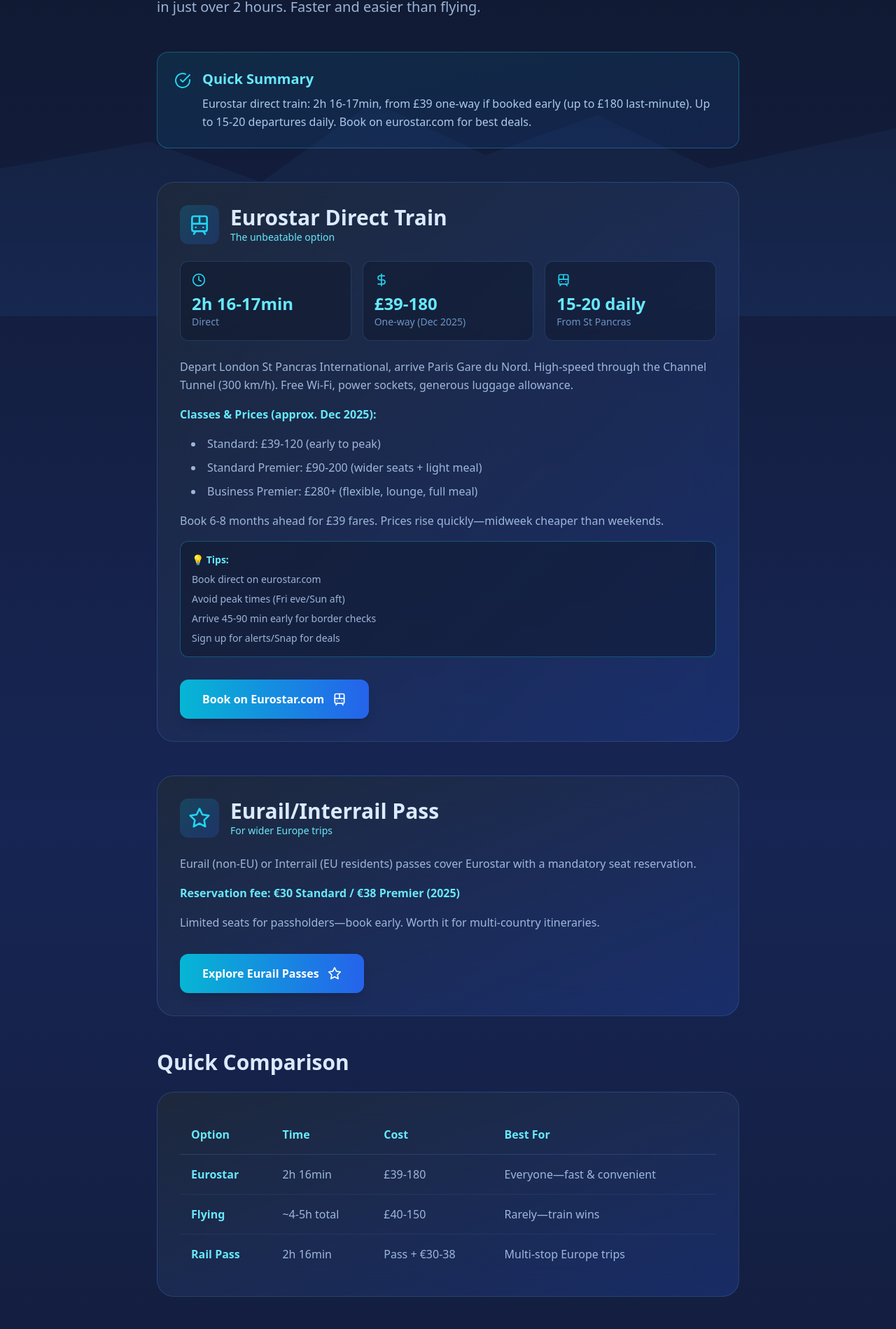
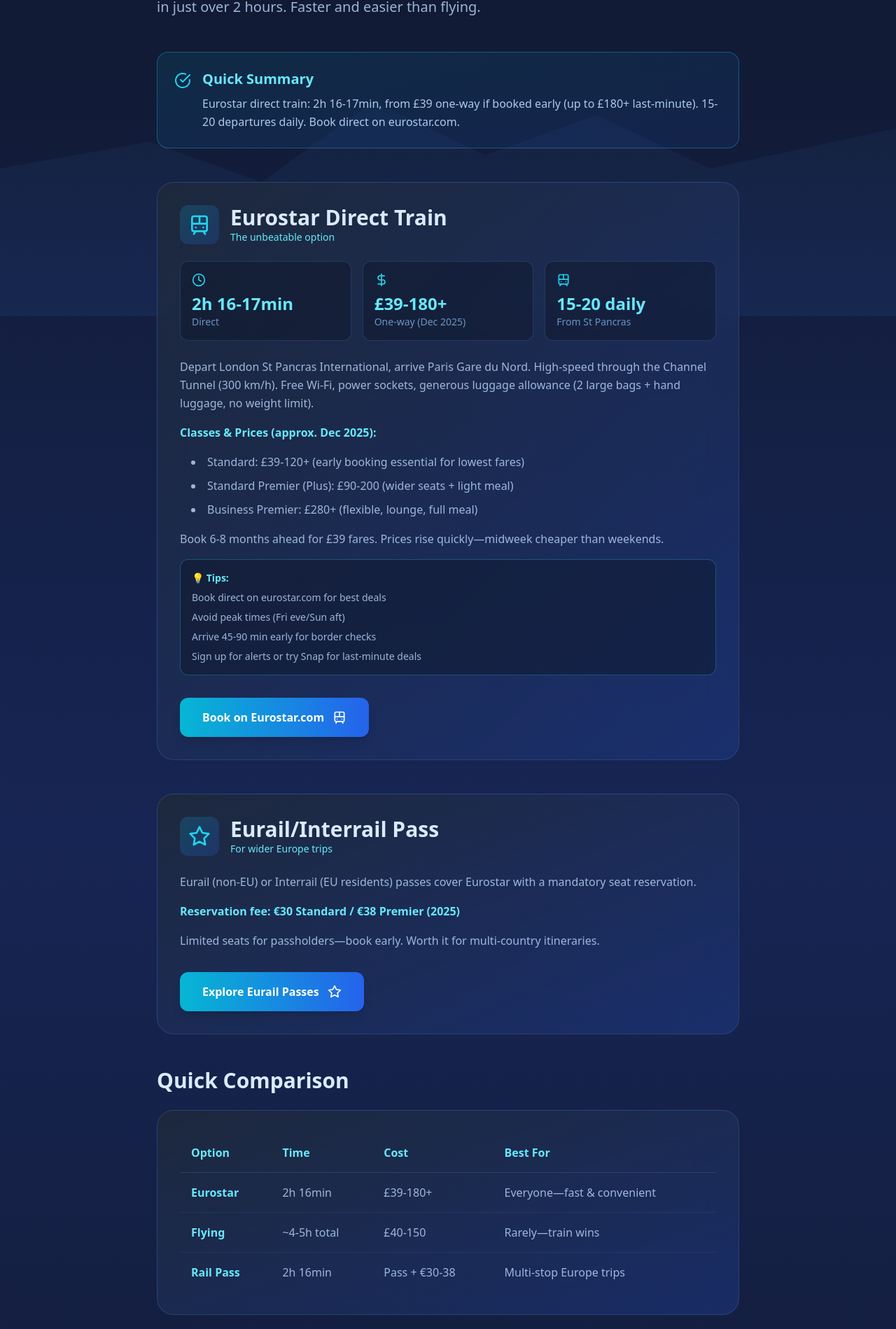
Before and after one commit to michaeljomahoney1985/get-me-there, a Next.js app: page /london-to-paris in a window 1280 px wide. Shown: the part 348-2247 px from the top of the page at 70% size. Built offline with nearby package versions, Linux system fonts and the light colour scheme.

Commit message:
Update london-to-paris.js

```diff
--- a/pages/london-to-paris.js
+++ b/pages/london-to-paris.js
@@ -61,7 +61,7 @@
 
         <p className="text-xl text-blue-200/80 leading-relaxed mb-12">
           The iconic high-speed Eurostar journey from London to Paris—city centre to city centre in just over 2 hours. Faster and easier than flying.
-        </p><grok:render card_id="b6f04f" card_type="image_card" type="render_searched_image"></grok:render><grok:render card_id="5f105e" card_type="image_card" type="render_searched_image"></grok:render><grok:render card_id="f99371" card_type="image_card" type="render_searched_image"></grok:render><grok:render card_id="49bde6" card_type="image_card" type="render_searched_image"></grok:render><grok:render card_id="01b4bd" card_type="image_card" type="render_searched_image"></grok:render><grok:render card_id="97e747" card_type="image_card" type="render_searched_image"></grok:render>
+        </p>
 
         <div className="bg-gradient-to-br from-cyan-500/10 to-blue-600/10 border border-cyan-400/30 rounded-2xl p-6 mb-12">
           <div className="flex items-start gap-4">
@@ -69,7 +69,7 @@
             <div>
               <h3 className="text-xl font-bold text-cyan-300 mb-2">Quick Summary</h3>
               <p className="text-blue-200/90 leading-relaxed">
-                Eurostar direct train: 2h 16-17min, from £39 one-way if booked early (up to £180 last-minute). Up to 15-20 departures daily. Book on eurostar.com for best deals.
+                Eurostar direct train: 2h 16-17min, from £39 one-way if booked early (up to £180+ last-minute). 15-20 departures daily. Book direct on eurostar.com.
               </p>
             </div>
           </div>
@@ -95,7 +95,7 @@
               </div>
               <div className="bg-slate-900/50 rounded-xl p-4 border border-blue-400/20">
                 <DollarSign className="w-5 h-5 text-cyan-400 mb-2" />
-                <div className="text-2xl font-bold text-cyan-300">£39-180</div>
+                <div className="text-2xl font-bold text-cyan-300">£39-180+</div>
                 <div className="text-sm text-blue-300/70">One-way (Dec 2025)</div>
               </div>
               <div className="bg-slate-900/50 rounded-xl p-4 border border-blue-400/20">
@@ -106,12 +106,12 @@
             </div>
 
             <div className="space-y-4 text-blue-200/80 leading-relaxed">
-              <p>Depart London St Pancras International, arrive Paris Gare du Nord. High-speed through the Channel Tunnel (300 km/h). Free Wi-Fi, power sockets, generous luggage allowance.</p>
+              <p>Depart London St Pancras International, arrive Paris Gare du Nord. High-speed through the Channel Tunnel (300 km/h). Free Wi-Fi, power sockets, generous luggage allowance (2 large bags + hand luggage, no weight limit).</p>
 
               <p className="font-semibold text-cyan-300">Classes & Prices (approx. Dec 2025):</p>
               <ul className="list-disc list-inside space-y-2 ml-4">
-                <li>Standard: £39-120 (early to peak)</li>
-                <li>Standard Premier: £90-200 (wider seats + light meal)</li>
+                <li>Standard: £39-120+ (early booking essential for lowest fares)</li>
+                <li>Standard Premier (Plus): £90-200 (wider seats + light meal)</li>
                 <li>Business Premier: £280+ (flexible, lounge, full meal)</li>
               </ul>
 
@@ -120,13 +120,13 @@
               <div className="bg-slate-900/50 border border-cyan-400/30 rounded-xl p-4">
                 <p className="text-sm text-cyan-300 font-semibold mb-2">💡 Tips:</p>
                 <ul className="text-sm space-y-2">
-                  <li>Book direct on eurostar.com</li>
+                  <li>Book direct on eurostar.com for best deals</li>
                   <li>Avoid peak times (Fri eve/Sun aft)</li>
                   <li>Arrive 45-90 min early for border checks</li>
-                  <li>Sign up for alerts/Snap for deals</li>
+                  <li>Sign up for alerts or try Snap for last-minute deals</li>
                 </ul>
               </div>
-            </div><grok:render card_id="655ea5" card_type="image_card" type="render_searched_image"></grok:render><grok:render card_id="7d4407" card_type="image_card" type="render_searched_image"></grok:render><grok:render card_id="ad2d6f" card_type="image_card" type="render_searched_image"></grok:render><grok:render card_id="e2a88f" card_type="image_card" type="render_searched_image"></grok:render><grok:render card_id="1ecc45" card_type="image_card" type="render_searched_image"></grok:render><grok:render card_id="01864a" card_type="image_card" type="render_searched_image"></grok:render>
+            </div>
 
             <div className="mt-8">
               <a href="https://www.eurostar.com/uk-en" target="_blank" rel="noopener noreferrer" className="inline-flex items-center gap-3 px-8 py-4 bg-gradient-to-r from-cyan-500 to-blue-600 hover:from-cyan-400 hover:to-blue-500 rounded-xl font-semibold text-white shadow-lg transition-all duration-300">
@@ -135,7 +135,7 @@
               </a>
             </div>
           </div>
-        </section><grok:render card_id="7c5545" card_type="image_card" type="render_searched_image"></grok:render><grok:render card_id="b6f7a5" card_type="image_card" type="render_searched_image"></grok:render><grok:render card_id="e70634" card_type="image_card" type="render_searched_image"></grok:render><grok:render card_id="bc306b" card_type="image_card" type="render_searched_image"></grok:render><grok:render card_id="88723c" card_type="image_card" type="render_searched_image"></grok:render><grok:render card_id="4c8340" card_type="image_card" type="render_searched_image"></grok:render>
+        </section>
 
         <section className="mb-12">
           <div className="bg-gradient-to-br from-slate-800/90 to-blue-900/50 backdrop-blur-xl rounded-3xl p-8 border border-blue-400/20">
@@ -180,7 +180,7 @@
                 <tr className="border-b border-blue-400/10">
                   <td className="py-4 px-4 font-semibold text-cyan-300">Eurostar</td>
                   <td className="py-4 px-4">2h 16min</td>
-                  <td className="py-4 px-4">£39-180</td>
+                  <td className="py-4 px-4">£39-180+</td>
                   <td className="py-4 px-4">Everyone—fast & convenient</td>
                 </tr>
                 <tr className="border-b border-blue-400/10">
@@ -204,7 +204,7 @@
           <div className="bg-gradient-to-br from-cyan-500/10 to-blue-600/10 border border-cyan-400/30 rounded-2xl p-8">
             <h2 className="text-3xl font-bold text-cyan-300 mb-4">Our Recommendation</h2>
             <p className="text-blue-200/90 text-lg leading-relaxed">
-              Eurostar every time—book early on eurostar.com for £39-59 fares. It's faster door-to-door than flying, more relaxing, and you arrive in the heart of Paris.
+              Eurostar every time—book early on eurostar.com for £39 fares. It's faster door-to-door than flying, more relaxing, and you arrive in the heart of Paris.
             </p>
           </div>
         </section>
```
